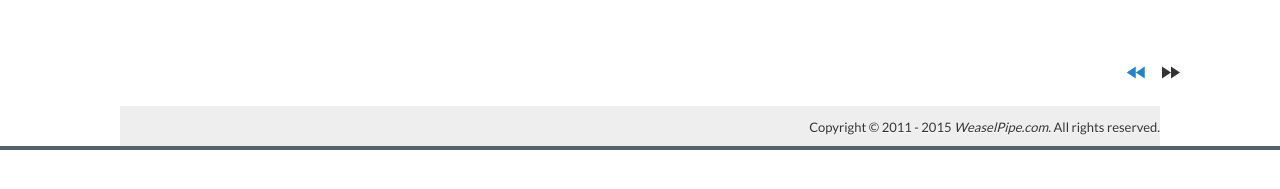
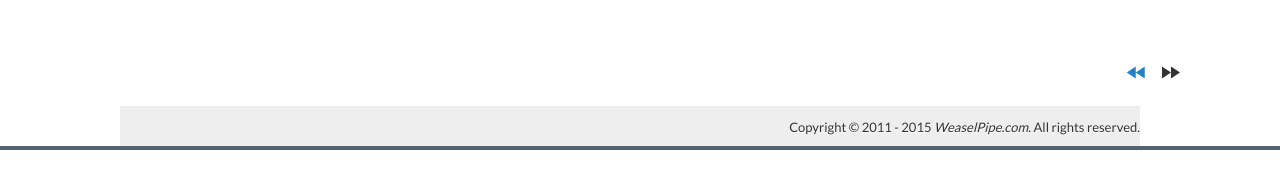
Before and after one commit to mrdanbrooks/mrdanbrooks.github.io, a Jekyll site: the page built from index.html, in a window 1280 px wide. Shown: the part 662-851 px from the top of the page. Built offline with Jekyll 4.4.1, drawn with Linux system fonts in a browser that asks for light colours; Markdown is read by kramdown in place of the engine named in the settings; the list of posts is cut into pages by our own code.

Commit message:
playing with more mragins

```diff
--- a/css/base2.css
+++ b/css/base2.css
@@ -89,7 +89,7 @@ header {
 }
 
 footer {
-   margin: 20px 0 0 0;
+   margin: 20px 20px 0 0;
    padding: 12px 0 10px 0;
    text-align: right;
    background-color: #eee;
```
